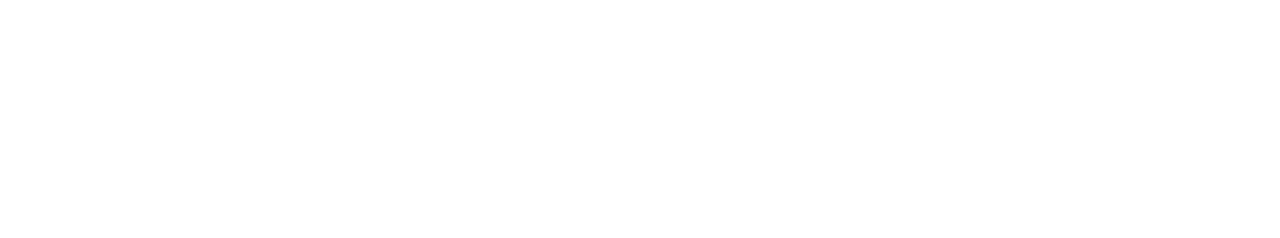
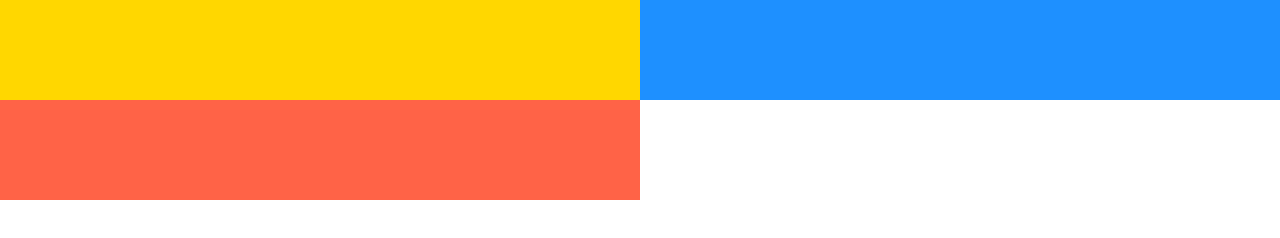
Before and after one commit to SmileAndWaveBoyz/Moshify, a plain HTML site: page Index.html in a window 1280 px wide. Drawn offline with Linux system fonts and the light colour scheme.

Commit message:
Defined grids

```diff
--- a/CSS/Styles.css
+++ b/CSS/Styles.css
@@ -387,3 +387,21 @@ a {
 .media__image {
     margin-top: 1rem;
 }
+
+/* Grids */
+
+.grid {
+    display: grid;
+}
+
+@media screen and (min-width: 768px) {
+    .grid--1x2 {
+        grid-template-columns: 1fr 1fr;
+    }
+}
+
+@media screen and (min-width: 1024px) {
+    .grid--1x3 {
+        grid-template-columns: 1fr 1fr 1fr;
+    }
+}
--- a/Index.html
+++ b/Index.html
@@ -15,6 +15,10 @@
     <title>Document</title>
 </head>
 <body>
-
+<div class="grid grid--1x2">
+    <div style="height: 100px; background: gold"></div>
+    <div style="height: 100px; background: dodgerblue"></div>
+    <div style="height: 100px; background: tomato"></div>
+</div>
 </body>
 </html>
```
